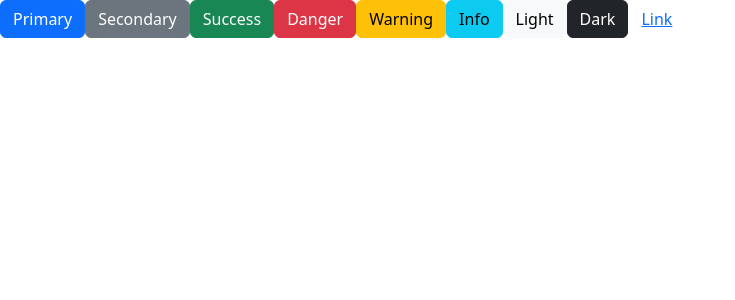
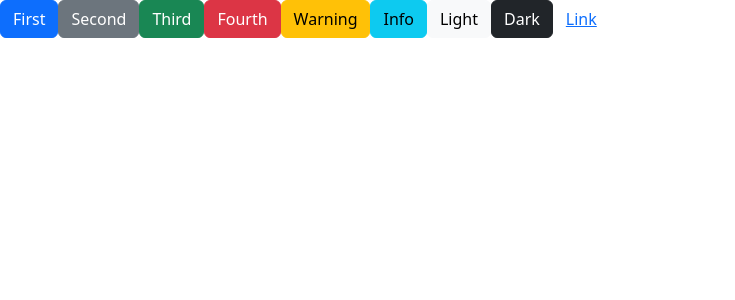
Before and after one commit to devmulkalwar/Code-crush, a React (Vite) app in the folder frontend/: page / in a window 1280 px wide. Shown: the top 300 px of the page, without its empty margins (0-735 px from the left). Built offline with nearby package versions, Linux system fonts and the light colour scheme.

Commit message:
minor changes

```diff
--- a/frontend/src/App.jsx
+++ b/frontend/src/App.jsx
@@ -4,16 +4,16 @@ function App() {
   return (
     <div>
       <button type="button" className="btn btn-primary">
-        Primary
+        First
       </button>
       <button type="button" className="btn btn-secondary">
-        Secondary
+        Second
       </button>
       <button type="button" className="btn btn-success">
-        Success
+        Third
       </button>
       <button type="button" className="btn btn-danger">
-        Danger
+        Fourth
       </button>
       <button type="button" className="btn btn-warning">
         Warning
```
